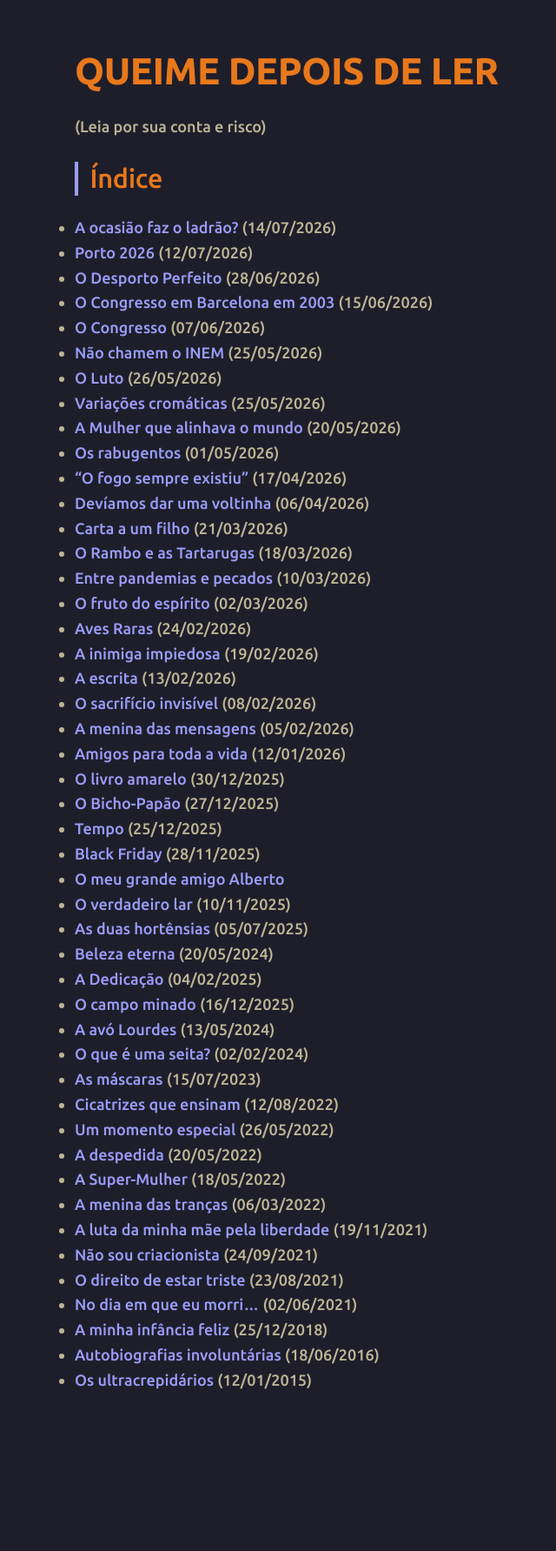
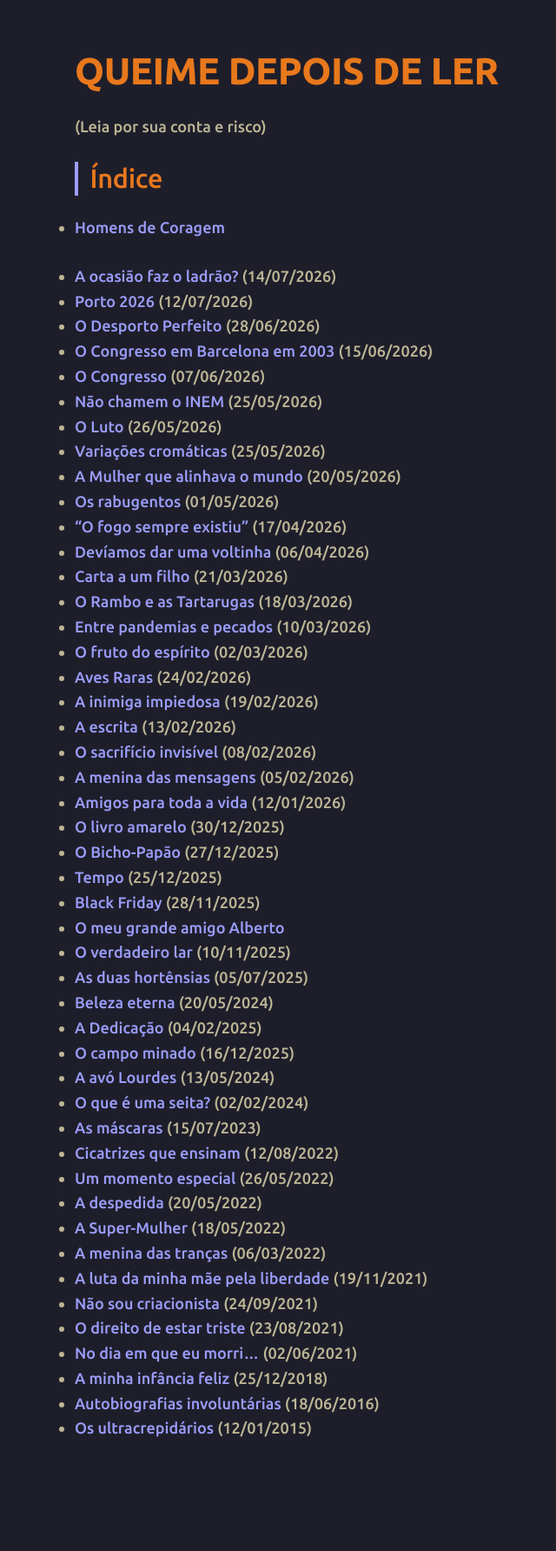
Before and after one commit to joaquim-capitao/queime-depois-de-ler, a Jekyll site: the page built from index.md, in a window 1280 px wide. Shown: the whole page at 87% size, without its empty margins (223-863 px from the left). Built offline with Jekyll 4.4.1, drawn with Linux system fonts in a browser that asks for light colours; our own code applies the rules of GitHub Pages for plain Markdown files; before the commit the page ends 1727 px from its top, so only the background shows below that.

Commit message:
Update index.md

```diff
--- a/index.md
+++ b/index.md
@@ -8,7 +8,7 @@ layout: style-index
 
 ## Índice
 
-
+* [Homens de Coragem](https://joaquim-capitao.github.io/queime-depois-de-ler/homens-de-coragem)
 
 * [A ocasião faz o ladrão?](https://joaquim-capitao.github.io/queime-depois-de-ler/a-ocasiao-faz-o-ladrao) (14/07/2026)
 * [Porto 2026](https://joaquim-capitao.github.io/queime-depois-de-ler/Porto2026) (12/07/2026)
```
